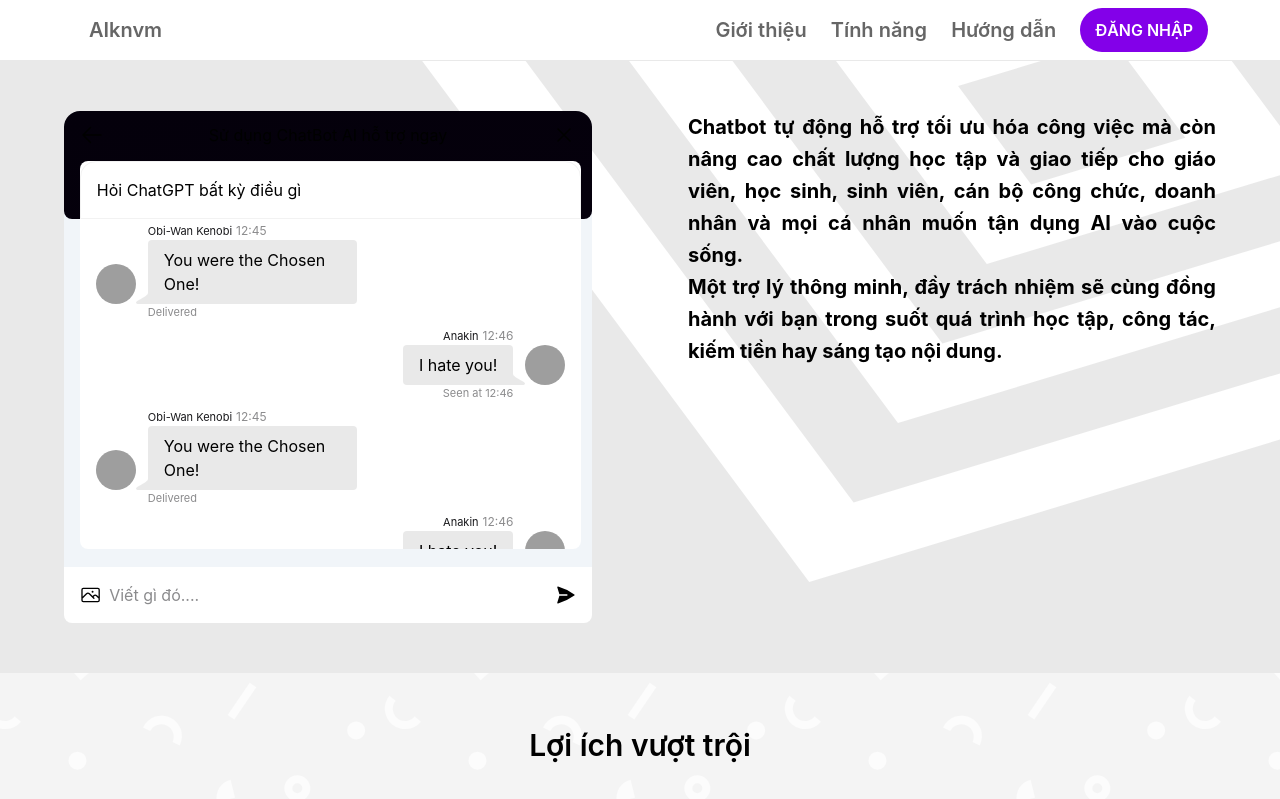
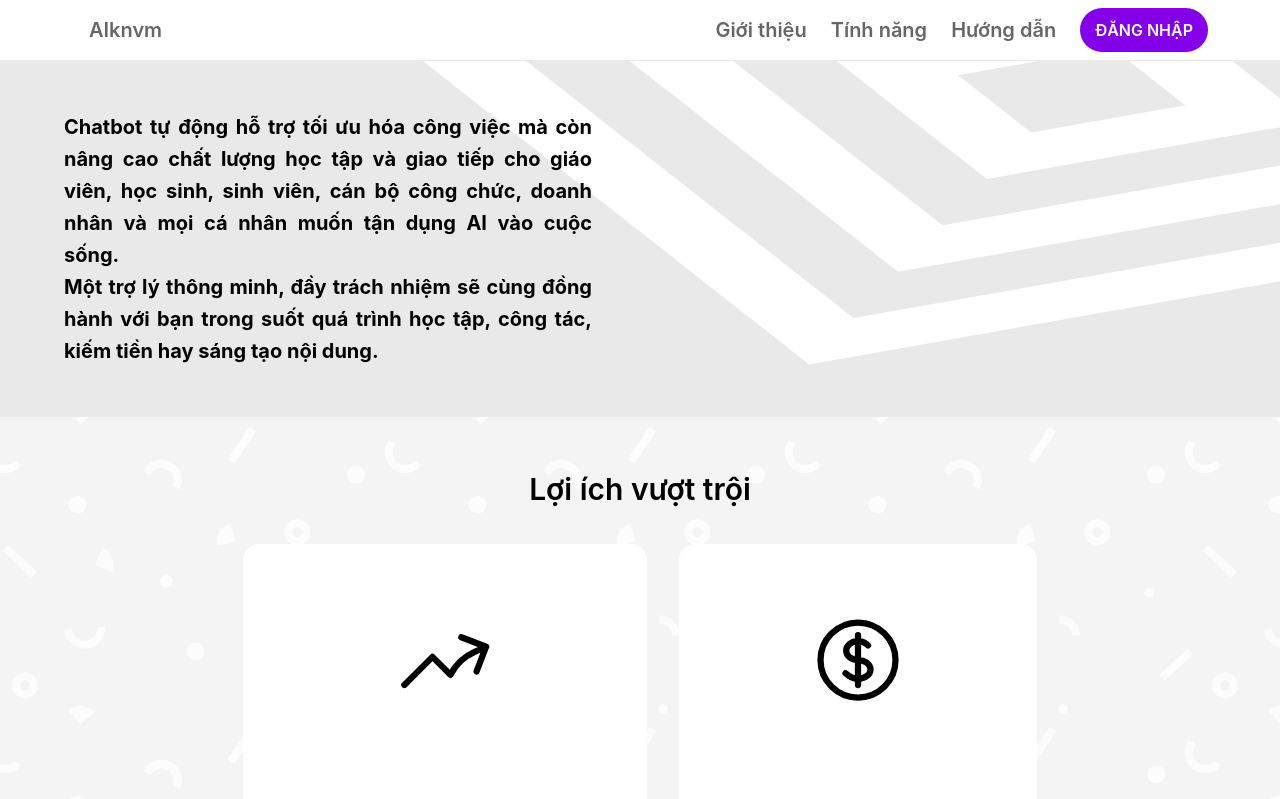
Before and after one commit to QuocLam98/aikmvm-website, a Vue app in the folder Front-End/: page / in a window 1280 px wide. Shown: the top 799 px of the page. Built offline with nearby package versions, Linux system fonts and the light colour scheme; grey boxes are pictures that could not be loaded; what @iconify/tailwind4, vue-toast-notification would draw is missing.

Commit message:
sửa giao diện

```diff
--- a/Front-End/src/components/MainHome.vue
+++ b/Front-End/src/components/MainHome.vue
@@ -58,9 +58,9 @@
     <div class="about">
       <div class="container-flur">
         <div class="main-about grid grid-cols-2 gap-24">
-          <div class="h-[32rem]">
+          <!-- <div class="h-[32rem]">
             <WindowChat />
-          </div>
+          </div> -->
           <div class="flex flex-col">
             <strong class="text-strong text-black">
               Chatbot tự động hỗ trợ tối ưu hóa công việc mà còn nâng cao chất lượng học tập và giao tiếp cho giáo viên,
```
